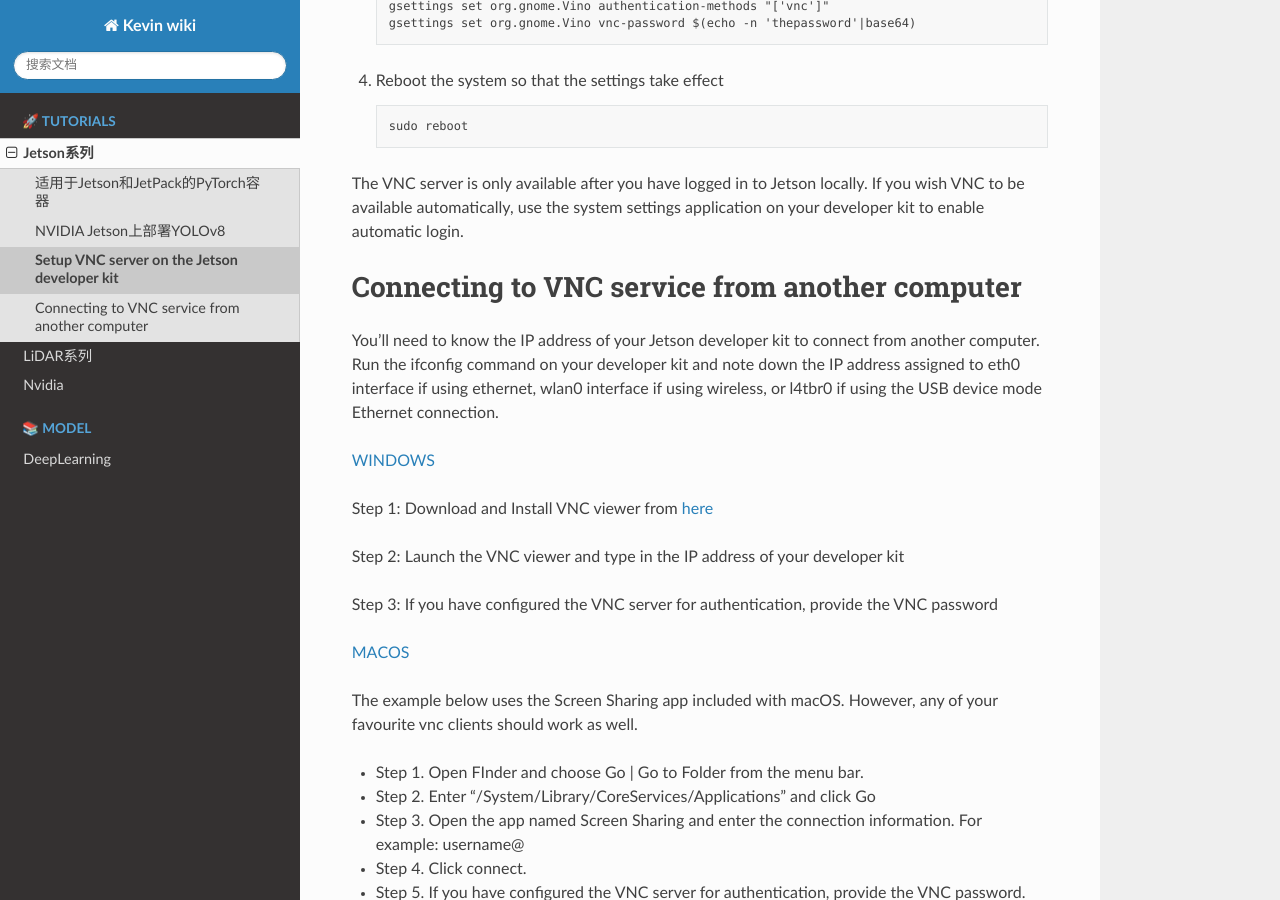
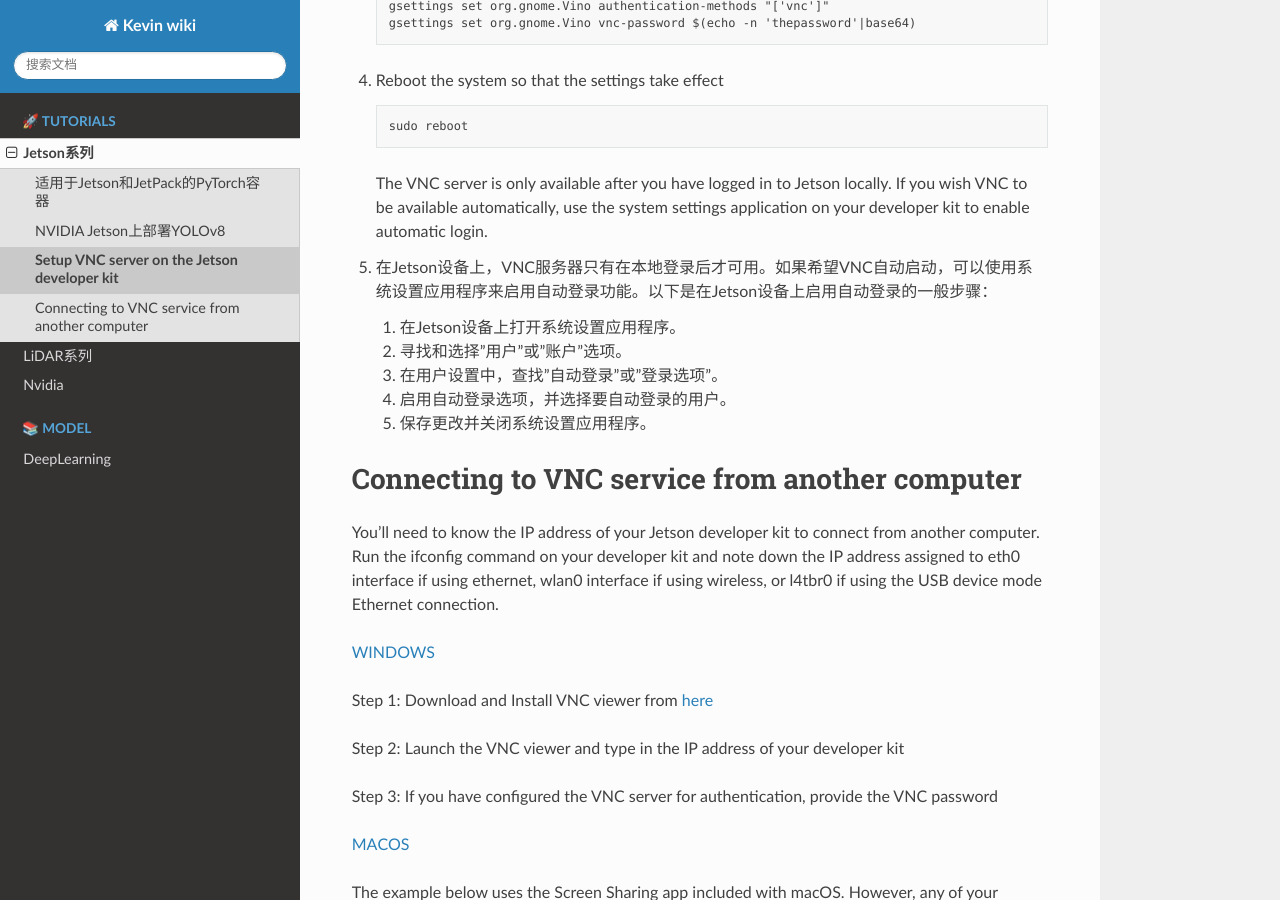
Before and after one commit to knowledge-things/docs, a Sphinx documentation site: the page built from source/tutorials/vnc-setup.md, in a window 1280 px wide and 900 px high, scrolled down 627 px. Built offline with Sphinx 7.4.7 and the Read the Docs theme 2.0.0, drawn with Linux system fonts in a browser that asks for light colours.

Commit message:
vnc server

````diff
--- a/source/tutorials/vnc-setup.md
+++ b/source/tutorials/vnc-setup.md
@@ -37,7 +37,15 @@
    sudo reboot
    ```
 
-The VNC server is only available after you have logged in to Jetson locally. If you wish VNC to be available automatically, use the system settings application on your developer kit to enable automatic login.
+   The VNC server is only available after you have logged in to Jetson locally. If you wish VNC to be available automatically, use the system settings application on your developer kit to enable automatic login.
+
+5. 在Jetson设备上，VNC服务器只有在本地登录后才可用。如果希望VNC自动启动，可以使用系统设置应用程序来启用自动登录功能。以下是在Jetson设备上启用自动登录的一般步骤：
+
+   1. 在Jetson设备上打开系统设置应用程序。
+   2. 寻找和选择"用户"或"账户"选项。
+   3. 在用户设置中，查找"自动登录"或"登录选项"。
+   4. 启用自动登录选项，并选择要自动登录的用户。
+   5. 保存更改并关闭系统设置应用程序。
 
 # Connecting to VNC service from another computer
 
````
